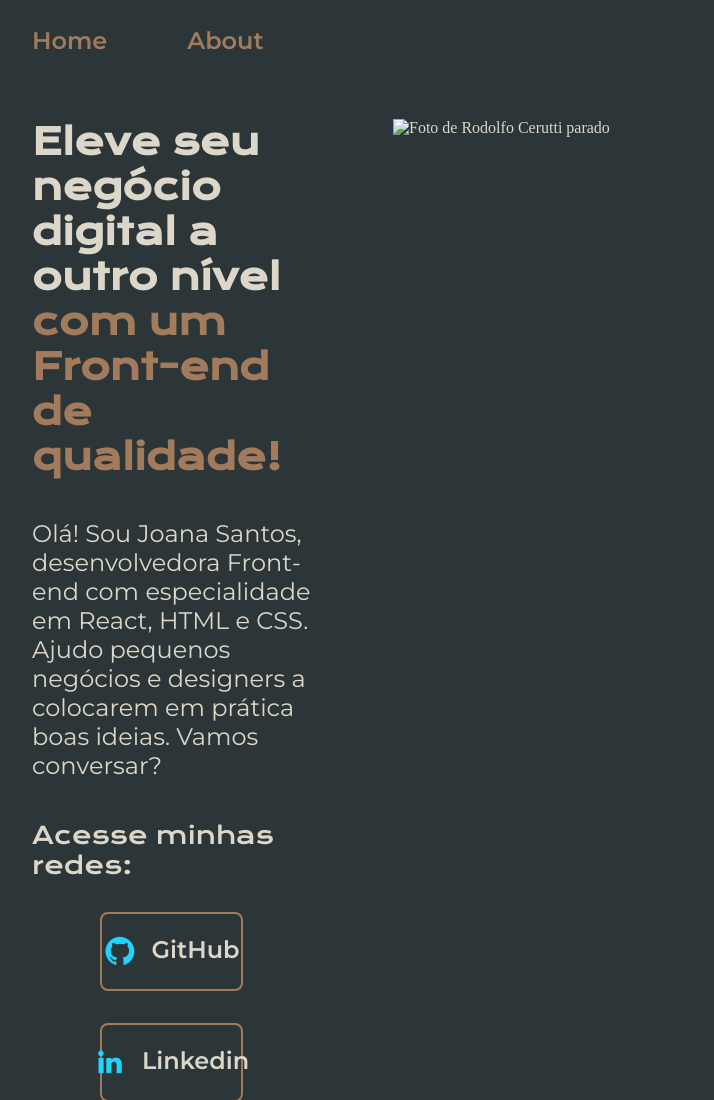
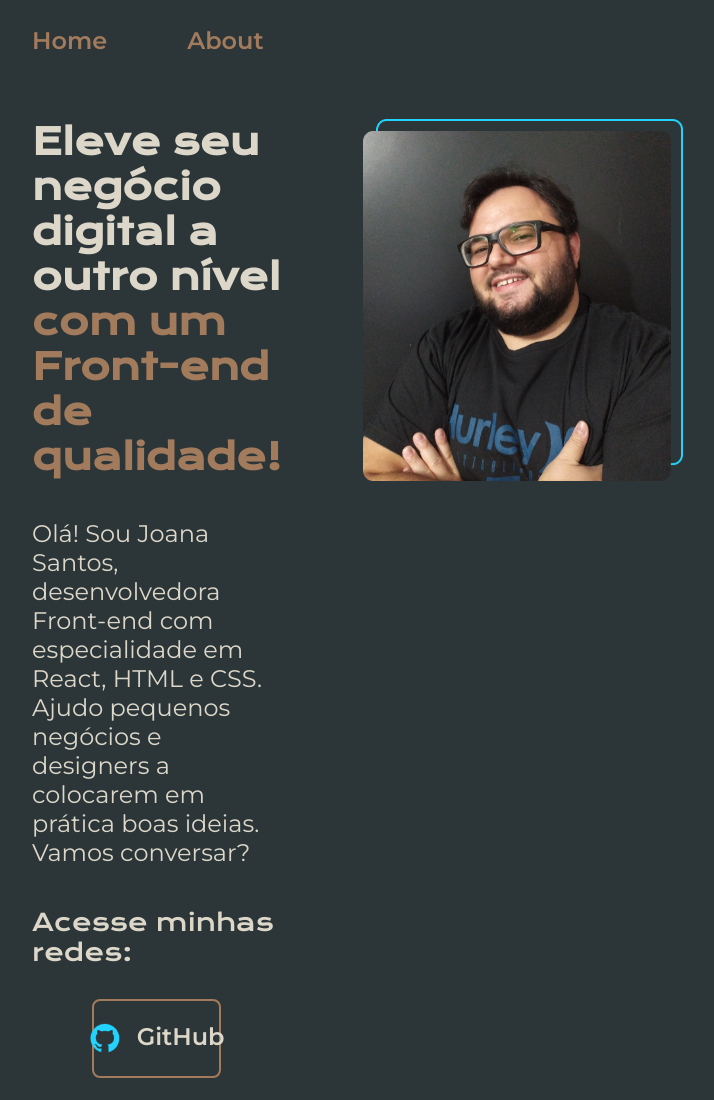
Before and after one commit to rodolfocerutti/portifolio, a plain HTML site: page index.html in a window 1280 px wide. Shown: the top 1100 px of the page, without its empty margins (288-1002 px from the left). Drawn offline with nearby package versions, Linux system fonts and the light colour scheme.

Commit message:
Melhorias - 14-02-2023

```diff
--- a/index.html
+++ b/index.html
@@ -28,7 +28,7 @@
                 <a class="apresentacao__links__navegacao" href="#"><img src="./assets/Logo Twitch.png" alt="icone twitch" >Twitch</a>
             </div>
         </section>
-        <img class="apresentacao__imagem" src="/projeto_03/assets/imagem2.png" alt="Foto de Rodolfo Cerutti parado">
+        <img class="apresentacao__imagem" src="./assets/imagem2.png" alt="Foto de Rodolfo Cerutti parado">
     </main>
     <footer class="rodape">
         <p>Desenvolvido por Rodolfo Cerutti.</p>
```
Also changed, not shown: assets/Imagem.png (deleted).
